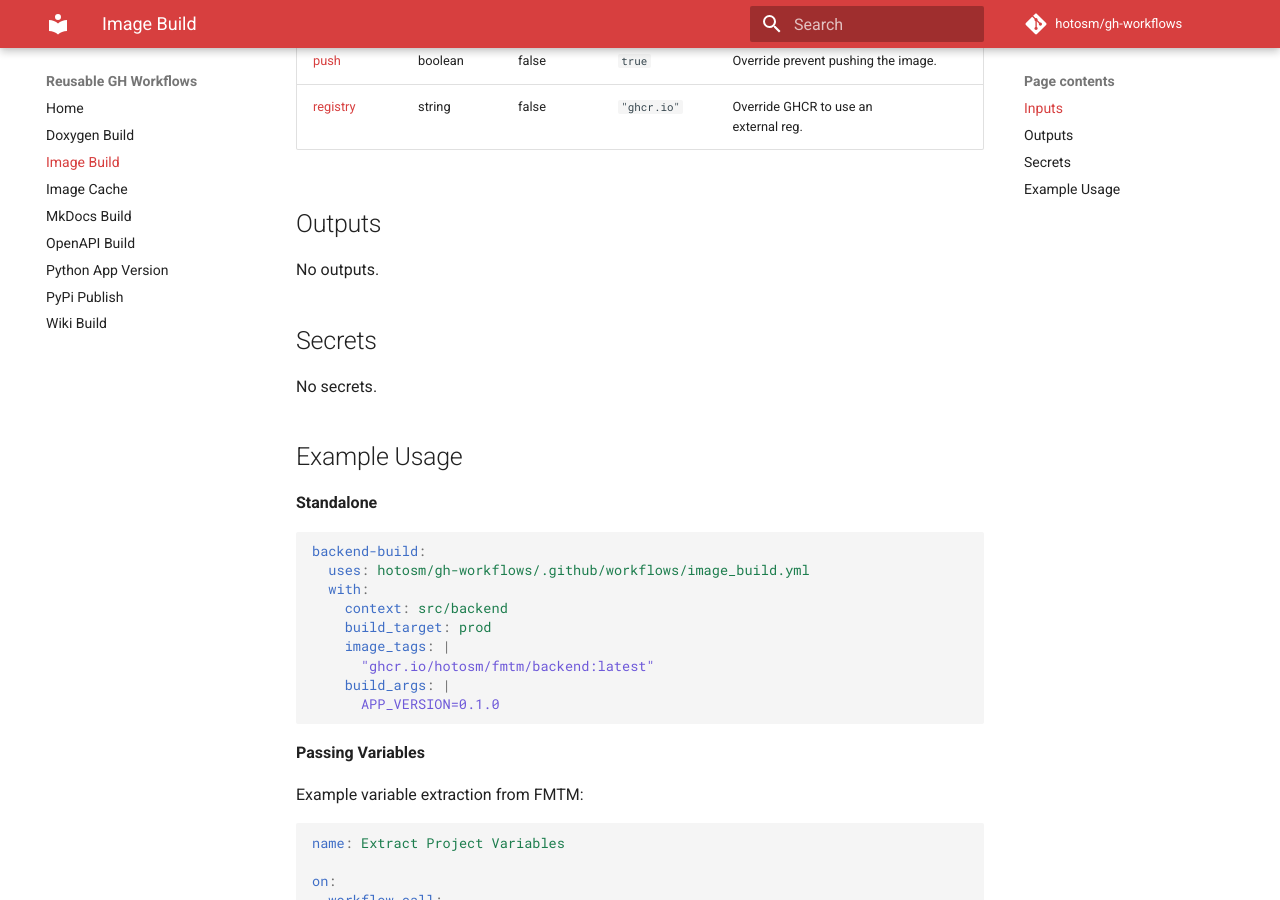
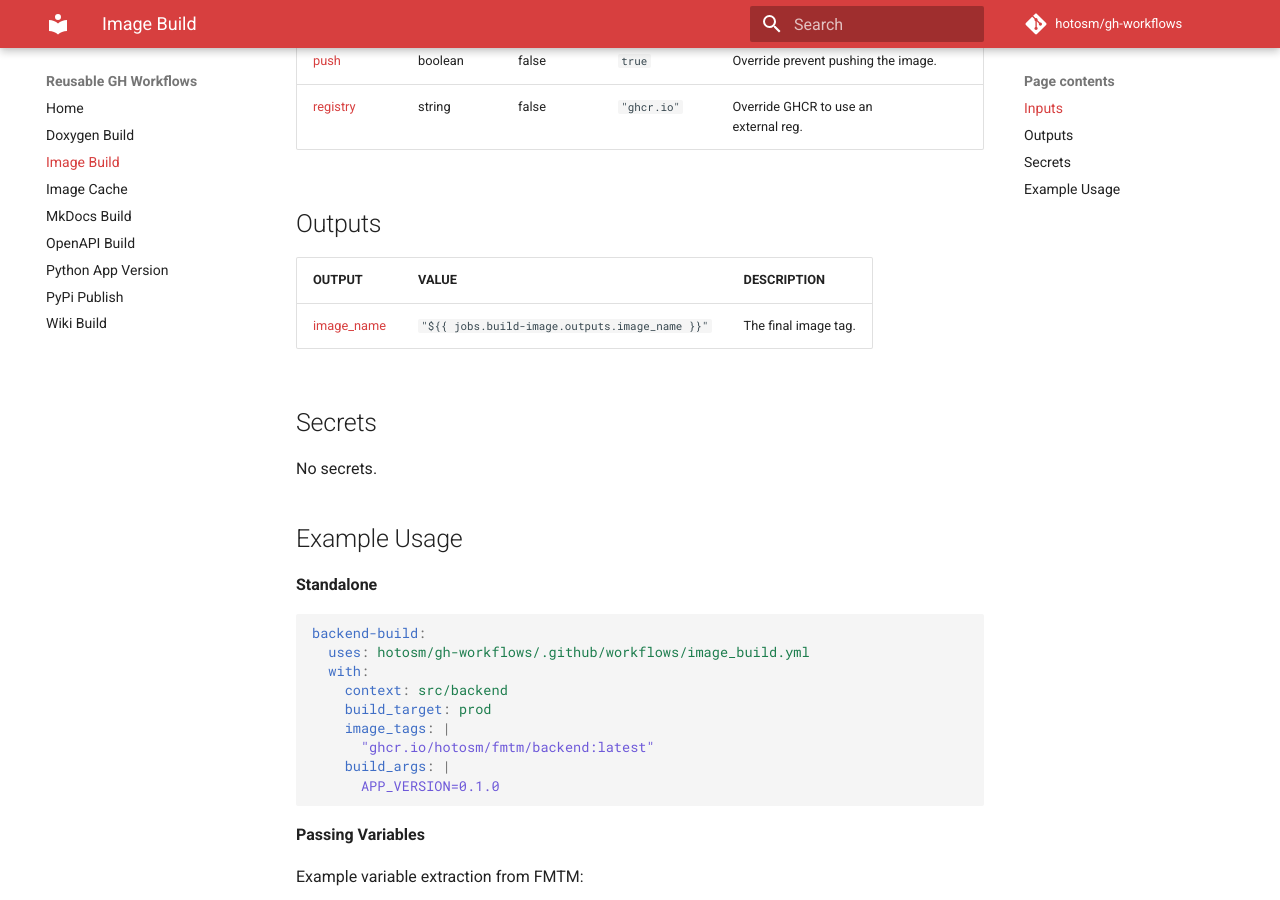
Before and after one commit to hotosm/gh-workflows, an MkDocs documentation site: the page built from docs/image_build.md, in a window 1280 px wide and 900 px high, scrolled down 913 px. Built offline with MkDocs 1.6.1 and Material for MkDocs 9.7.7, drawn with Linux system fonts in a browser that asks for light colours; comment, search, counter and statistics services are not loaded.

Commit message:
docs: updated workflow docs

```diff
--- a/docs/image_build.md
+++ b/docs/image_build.md
@@ -26,7 +26,9 @@ images in a standardised way.
 
 <!-- AUTO-DOC-OUTPUT:START - Do not remove or modify this section -->
 
-No outputs.
+| OUTPUT                                                           | VALUE                                          | DESCRIPTION          |
+| ---------------------------------------------------------------- | ---------------------------------------------- | -------------------- |
+| <a name="output_image_name"></a>[image_name](#output_image_name) | `"${{ jobs.build-image.outputs.image_name }}"` | The final image tag. |
 
 <!-- AUTO-DOC-OUTPUT:END -->
 
```
